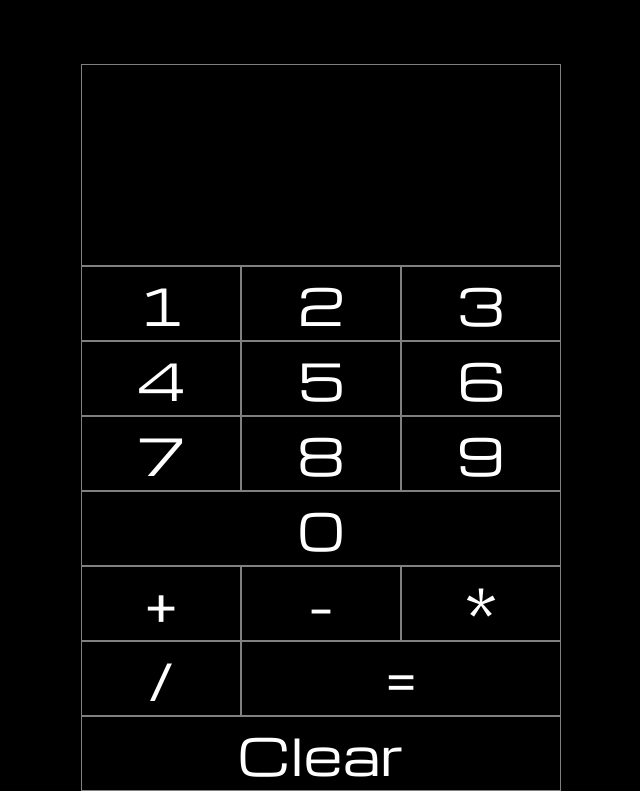
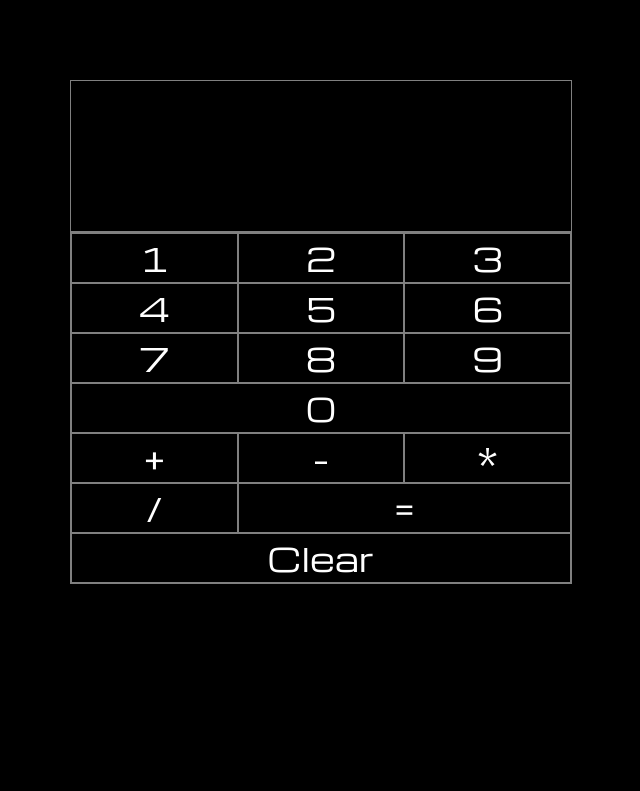
Before and after one commit to OrangePretzels/top-calculator, a plain HTML site: page index.html in a window 1280 px wide. Shown: the part 76-867 px from the top of the page, without its empty margins (319-959 px from the left). After the commit the page ends 816 px from the top, so only its background shows below. Drawn offline with nearby package versions, Linux system fonts and the light colour scheme.

Commit message:
Possible Working version

```diff
--- a/index.html
+++ b/index.html
@@ -15,8 +15,7 @@
 </head>
 <body>
 
-    <h1>TheOdinProject Calculator</h1>
-    <div id = "container">
+    <div id = "calculator">
 
 
 
@@ -37,17 +36,13 @@
             <button class = "calculatorButtons" value = "9">9</button>
             <button class = "calculatorButtons"  id="span-three" value = "0">0</button>
             <!-- <button class = "calculatorButtons" value = ".">.</button> -->
-        </div>
 
-        <div class = "container">
             <button class = "operators" value = "+">+</button>
             <button class = "operators" value = "-">-</button>
             <button class = "operators" value = "*">*</button>
             <button class = "operators" value = "/">/</button>
             <button class = "operators" id="span-two" value = "=">=</button>
-        </div>
 
-        <div class = "container">
             <button id = "clear" id="span-three" value = "C">Clear</button>
         </div>
 
--- a/script.js
+++ b/script.js
@@ -1,7 +1,8 @@
 let num = '';
 let numTwo = '';
+// let numThree = '';
 let firstOperand = '';
-let sum = ''
+let sum = '';
 
 const numberInput = document.querySelector('.numberInput')
 
@@ -9,10 +10,10 @@ const numbers = Array.from(document.querySelectorAll('.calculatorButtons'))
 
 numbers.map( number => {
     number.addEventListener('click', (e) => {
-        if (sum != ''){
-            numberInput.innerText = ''
-            // numberInput.innerText += e.target.value
-        }
+        // if (sum != ''){
+        //     numberInput.innerText = ''
+        //     // numberInput.innerText += e.target.value
+        // }
         num += e.target.value
         num = parseInt(num)
         numberInput.innerText += e.target.value
@@ -23,23 +24,54 @@ numbers.map( number => {
 const operators = Array.from(document.querySelectorAll('.operators'))
 
 operators.map( operator => {
+
     operator.addEventListener('click', (e) => {
-        operator = e.target.value
+
+        operator = e.target.value;
+
+        firstOperand = e.target.value
+
         if(e.target.value === '='){
-            // result(num, firstOperand, numTwo)
+
             result(num, numTwo)
+
         } else if(e.target.value === '+' || '-' || '*' ||'/'){
+
+            if(num != '' && numTwo != ''){
+
+                    if(firstOperand === '+'){
+                        num = num + numTwo
+                        numTwo = '';
+                        numberInput.innerText = num
+                        console.log(num)
+                    }else if(firstOperand === '-'){
+                        // num = numTwo - num
+                        // numTwo = '';
+                        // numberInput.innerText = num
+                        // console.log(num)
+                    }else if(firstOperand === '*'){
+                        // num = num * numTwo
+                        // numTwo = '';
+                        // numberInput.innerText = num
+                        // console.log(num)
+                    }else if(firstOperand === '/'){
+                        // num = numTwo / num
+                        // numTwo = '';
+                        // numberInput.innerText = num
+                        // console.log(num)
+                    }
+                }
+
+
             numberInput.innerText = e.target.value
+
             numTwo = num
             num = ''
-            //
-            firstOperand = e.target.value
-            console.log(firstOperand)
+
         }
 
     })
 })
-
 
 function result (a, b){
     if(firstOperand == '+'){
@@ -71,19 +103,17 @@ function result (a, b){
         firstOperand = '';
         numberInput.innerText = sum
     }
-    // console.log( a, operand, b)
 }
-
-
 
 const clear = document.querySelector('#clear')
 
-clear.addEventListener('click', function (){
-            numberInput.innerText = ''
-            num = ''
-            numTwo = ''
-            firstOperand = '';
-            sum = ''
+const removeEverything = function (){
+    numberInput.innerText = ''
+    num = ''
+    numTwo = ''
+    firstOperand = '';
+    sum = ''
+    console.log("CLEARED")
+}
 
-            console.log(num, numTwo, firstOperand, sum)
-})
+clear.addEventListener('click', removeEverything)
--- a/style.css
+++ b/style.css
@@ -1,29 +1,12 @@
-body{
-    margin: 0;
+html{
+    font-family: 'Montserrat', sans-serif;
     background-color: black;
-}
-
-h1{
-    color: teal;
-    text-align: center;
-    font-family: 'Montserrat', sans-serif;
-    color: linear-gradient(#e66465, #9198e5);
-}
-
-.container{
-    display: grid;
-    grid-template-columns: repeat(3,1fr);
-    justify-content: center;
-    margin-left: 25rem;
-    margin-right: 25rem;
-    gap: 0;
+    overflow: hidden;
 }
 
 .calculatorButtons,
 .operators,
 #clear{
-    /* height: 100px;
-    width: 100px; */
     color: white;
     background-color: black;
     border: solid 1px grey;
@@ -32,19 +15,20 @@ h1{
 }
 
 .userInputBox{
-    margin-top: 5rem;
-    margin-left: 25rem;
-    margin-right: 25rem;
     color: white;
-    font-size: 3rem;
-    height: 200px;
+    font-size: 2rem;
     word-wrap: break-word;
+    word-break: break-word;
     border: solid 1px grey;
-
+    font-family: 'Michroma', sans-serif;
+    color: rgb(5, 192, 192);
+    height: 150px;
+    width: 500px;
+    text-align: center;
 }
 button{
     background-color: grey;
-    font-size: 50px;
+    font-size: 2rem;
 }
 
 button:hover,
@@ -52,6 +36,25 @@ button:hover,
     background-color: teal;
     color: black;
     border: solid 1px black;
+}
+
+
+#calculator{
+    display: flex;
+    justify-content: center;
+    align-content: center;
+    align-items: center;
+    height: 100vh;
+    flex-direction: column;
+    flex-wrap: wrap;
+}
+
+.container{
+    display: grid;
+    grid-template-columns: repeat(3,1fr);
+    border: solid 1px grey;
+    justify-content: center;
+    width: 500px;
 }
 
 #span-two{
```
